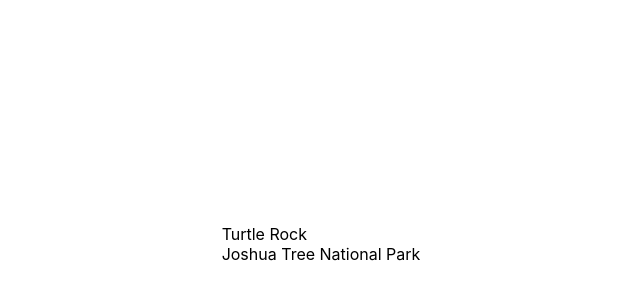
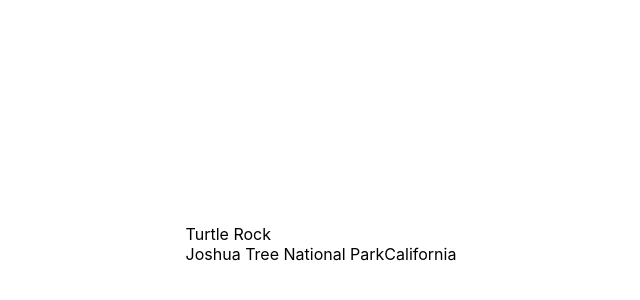
Before and after one commit to ngnijland/swiftui-react-components, a React (Create React App) app: page / in a window 1280 px wide. Shown: the part 156-456 px from the top of the page, without its empty margins (319-959 px from the left). Built offline with nearby package versions, Linux system fonts and the light colour scheme.

Commit message:
feat: add HStack

```diff
--- a/src/App.tsx
+++ b/src/App.tsx
@@ -1,5 +1,6 @@
 import { View } from "./components/view/View";
 import { VStack } from "./components/vstack/VStack";
+import { HStack } from "./components/hstack/HStack";
 import { Text } from "./components/text/Text";
 
 import "./App.css";
@@ -9,7 +10,10 @@ function App() {
     <View>
       <VStack alignment="leading">
         <Text>Turtle Rock</Text>
-        <Text>Joshua Tree National Park</Text>
+        <HStack alignment="top">
+          <Text>Joshua Tree National Park</Text>
+          <Text>California</Text>
+        </HStack>
       </VStack>
     </View>
   );
--- /dev/null
+++ b/src/components/hstack/HStack.tsx
@@ -0,0 +1,16 @@
+import classNames from "classnames";
+
+import type { VerticalAlignment } from "../types";
+
+import styles from "./hstack.module.css";
+
+interface HStackProps {
+  alignment?: VerticalAlignment;
+  children: React.ReactNode;
+}
+
+export function HStack({ alignment = "center", children }: HStackProps) {
+  return (
+    <div className={classNames(styles.root, styles[alignment])}>{children}</div>
+  );
+}
--- /dev/null
+++ b/src/components/hstack/hstack.module.css
@@ -0,0 +1,15 @@
+.root {
+  display: flex;
+}
+
+.top {
+  align-items: flex-start;
+}
+
+.center {
+  align-items: center;
+}
+
+.bottom {
+  align-items: flex-end;
+}
--- a/src/components/types.ts
+++ b/src/components/types.ts
@@ -1 +1,3 @@
 export type HorizontalAlignment = "leading" | "center" | "trailing";
+
+export type VerticalAlignment = "top" | "center" | "bottom";
--- a/src/components/vstack/VStack.tsx
+++ b/src/components/vstack/VStack.tsx
@@ -1,6 +1,6 @@
 import classNames from "classnames";
 
-import { HorizontalAlignment } from "../types";
+import type { HorizontalAlignment } from "../types";
 
 import styles from "./vstack.module.css";
 
```
